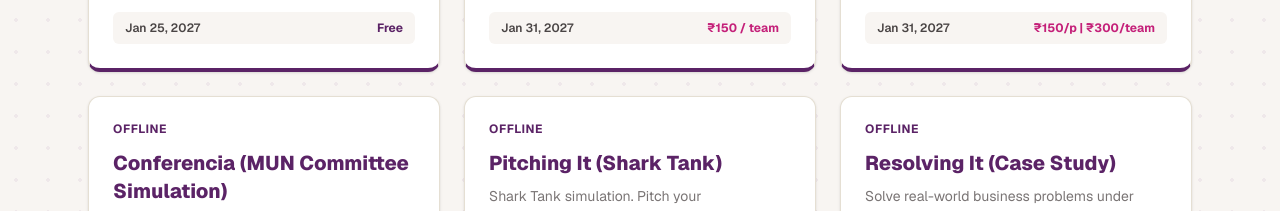
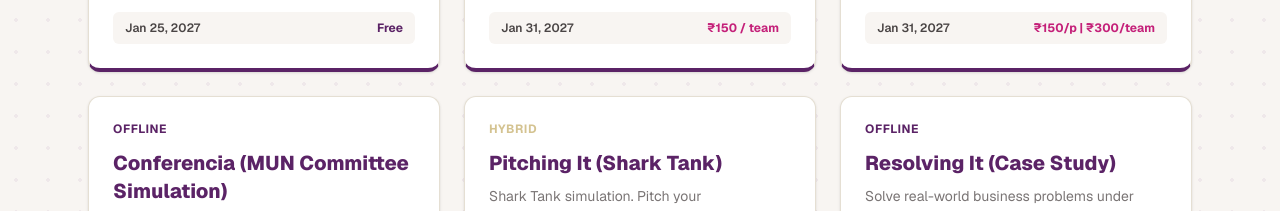
Before and after one commit to Sagniiiik/yesm-2026, a Next.js app: page /events in a window 1280 px wide. Shown: the part 1500-1711 px from the top of the page. Built offline with nearby package versions, Linux system fonts and the light colour scheme.

Commit message:
shark tank is HYBRID

```diff
--- a/app/events/page.tsx
+++ b/app/events/page.tsx
@@ -339,7 +339,7 @@ export default function Events() {
       formUrl: 'https://docs.google.com/forms/d/e/1FAIpQLSeccjgRP6Re0bSkpYGzYTSETqgi05J3jbbKE4QDNi-9OYCfiA/viewform?usp=publish-editor'
     },
    {
-      id: 'pitching-it', mode: 'OFFLINE', title: 'Pitching It (Shark Tank)', cost: 'Free', deadline: 'Jan 25, 2027',
+      id: 'pitching-it', mode: 'HYBRID', title: 'Pitching It (Shark Tank)', cost: 'Free', deadline: 'Jan 25, 2027',
       desc: 'Shark Tank simulation. Pitch your groundbreaking startup idea or product to a panel of investors.',
       rules: 'Submit pitch deck (max 10 slides). Final offline pitch is 5+1 minutes followed by a 3 min Q&A. Exceeding time limits results in negative marking.',
       formUrl: 'https://forms.gle/NibqJtaYLGA4WDGJ7'
--- a/app/register/page.tsx
+++ b/app/register/page.tsx
@@ -329,7 +329,7 @@ const registrationEvents = [
   {
     id: "pitching-it",
     rulebookHref: "/rulebook#pitching-it",
-    mode: "OFFLINE",
+    mode: "HYBRID",
     title: "Pitching It",
     subtitle: "Shark Tank",
     cost: "Free",
```
